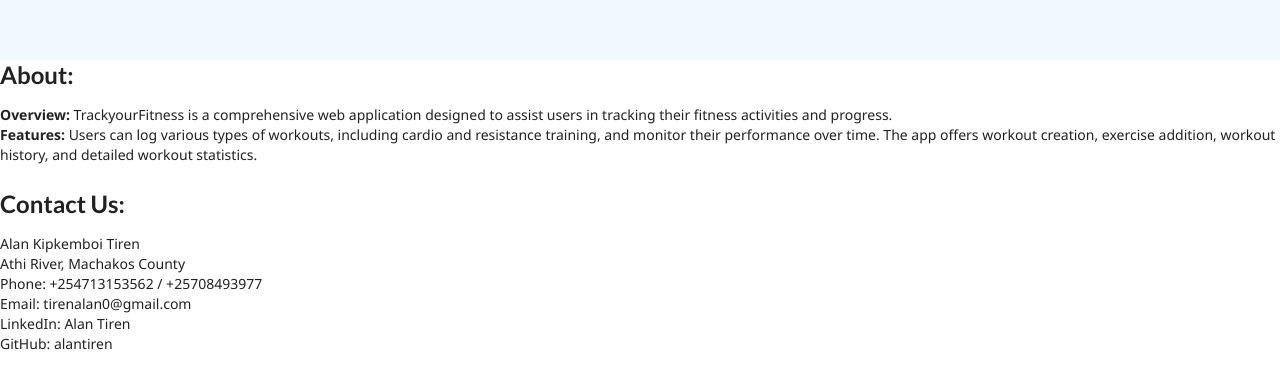
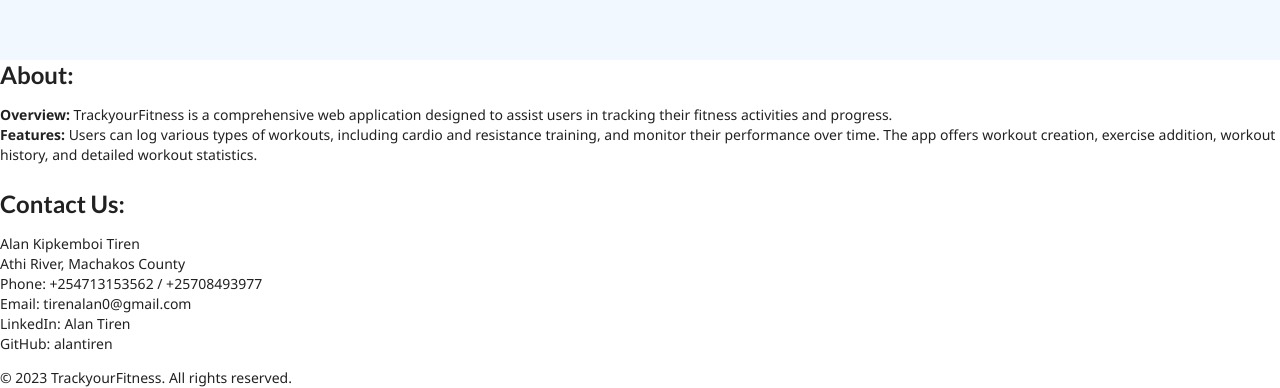
Before and after one commit to alantiren/TrackyourFitness, a website: page public/index.html in a window 1280 px wide. Shown: the part 820-1208 px from the top of the page. Before the commit the page ends 1174 px from the top, so only its background shows below. Drawn offline with nearby package versions, Linux system fonts and the light colour scheme; no server answers.

Commit message:
Update index.html

```diff
--- a/public/index.html
+++ b/public/index.html
@@ -61,6 +61,9 @@
       LinkedIn: <a href="https://www.linkedin.com/in/alan-tiren-b59701164/">Alan Tiren</a><br>
       GitHub: <a href="https://github.com/alantiren">alantiren</a>
     </p>
+    <p>
+      © 2023 TrackyourFitness. All rights reserved.
+    </p>
   </footer>
 
   <script src="/api.js"></script>
```
